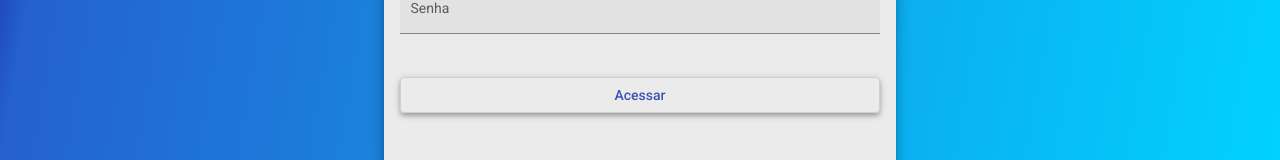
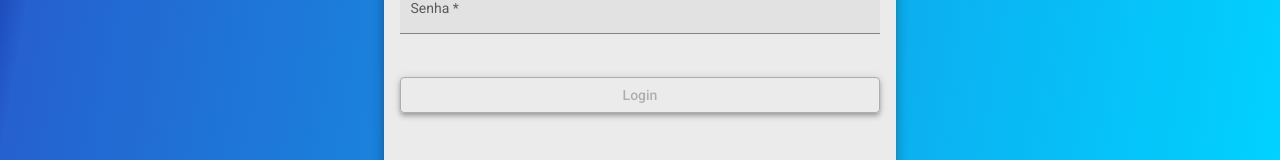
Before and after one commit to samuelfer/helpdesk-front, an Angular app: page /login in a window 1280 px wide. Shown: the part 486-646 px from the top of the page. Built offline with nearby package versions, Linux system fonts and the light colour scheme.

Commit message:
Validação de formulário de login

```diff
--- a/src/app/components/login/login.component.html
+++ b/src/app/components/login/login.component.html
@@ -4,14 +4,30 @@
         <img src="assets/img/login-image.svg" alt="Sistema de Controle de Chamados">
         <mat-form-field class="full-width" appearance="fill">
           <mat-label>Email</mat-label>
-          <input matInput placeholder="Ex. mail@mail.com">
+          <input
+          [formControl]="email"
+          required
+          [(ngModel)]="credenciais.email"
+          name="email" matInput
+          placeholder="Ex. mail@mail.com"
+          >
         </mat-form-field>
 
         <mat-form-field class="full-width" appearance="fill">
             <mat-label>Senha</mat-label>
-            <input  type="password" matInput placeholder="Ex. 123">
+            <input
+            [formControl]="senha"
+            required
+            [(ngModel)]="credenciais.senha"
+            name="senha"
+            type="password"
+            matInput placeholder="Ex. 123"
+            >
         </mat-form-field>
-        <button class="full-width mat-elevation-z4" mat-stroked-button color="primary">Acessar</button>
+        <button [disabled]="!validaCampos()" class="full-width mat-elevation-z4"
+         mat-stroked-button color="primary">
+         Login
+        </button>
     </form>
 
 </div>
--- a/src/app/components/login/login.component.ts
+++ b/src/app/components/login/login.component.ts
@@ -1,4 +1,6 @@
+import { Credenciais } from './../../models/credenciais';
 import { Component, OnInit } from '@angular/core';
+import { FormControl, Validators } from '@angular/forms';
 
 @Component({
   selector: 'app-login',
@@ -7,9 +9,24 @@
 })
 export class LoginComponent implements OnInit {
 
+  credenciais: Credenciais = {
+    email: '',
+    senha: ''
+  }
+
+  email = new FormControl(null, Validators.email);
+  senha = new FormControl(null, Validators.minLength(3));
+
   constructor() { }
 
   ngOnInit(): void {
   }
 
+  validaCampos(): boolean {
+    if (this.email.valid && this.senha.valid) {
+      return true;
+    }
+    return false;
+  }
+
 }
--- /dev/null
+++ b/src/app/models/credenciais.ts
@@ -0,0 +1,4 @@
+export interface Credenciais {
+    email: string;
+    senha: string;
+}
```
